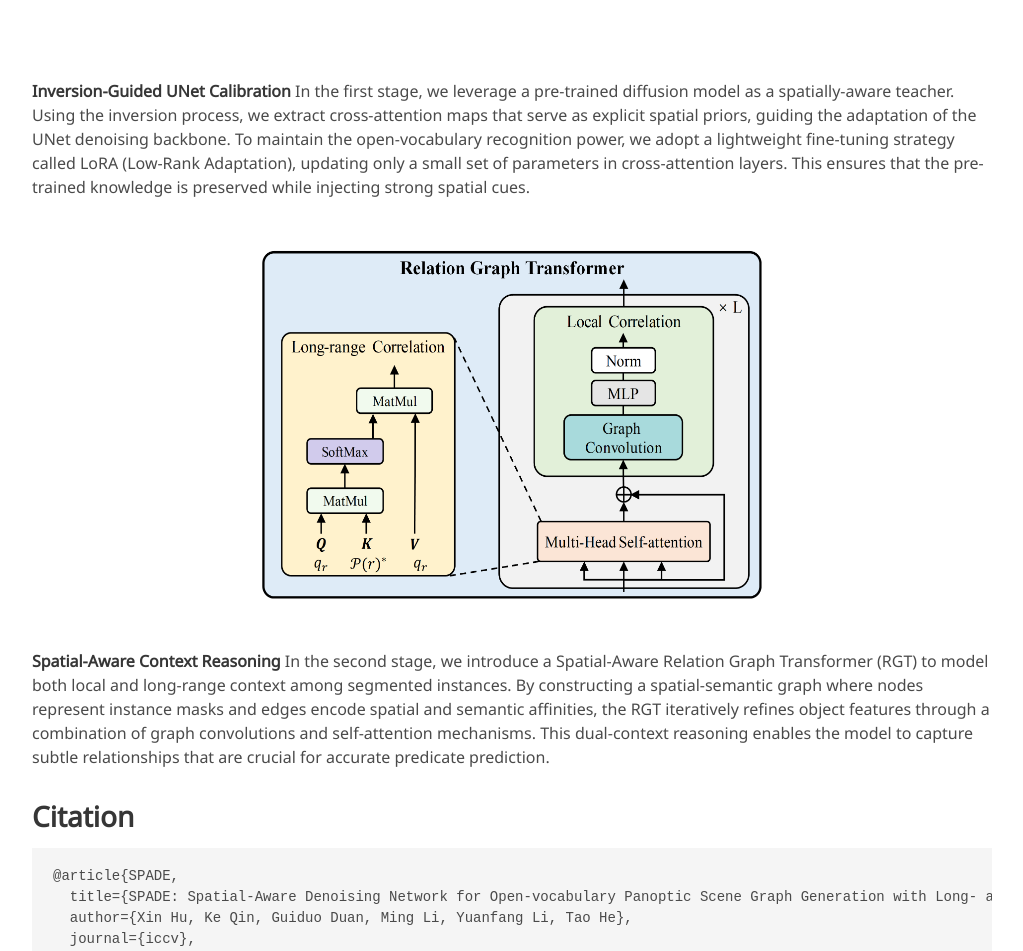
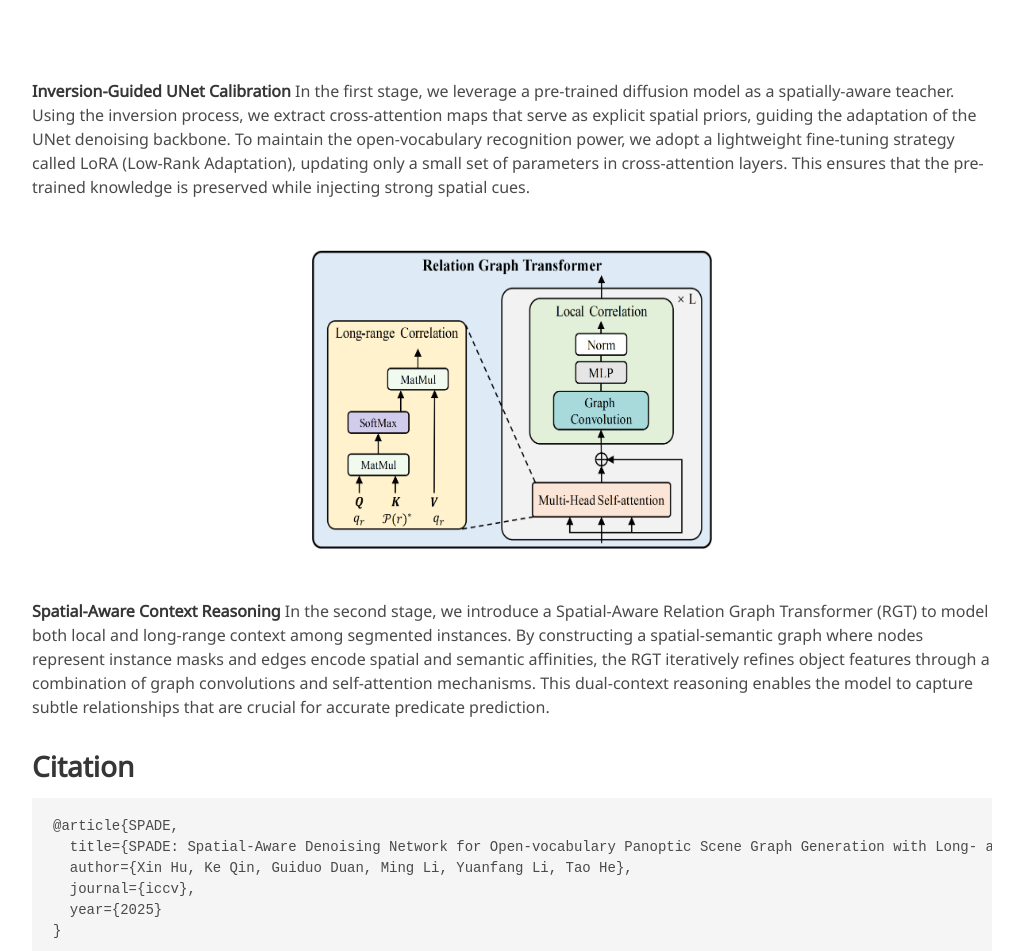
Before and after one commit to 8078qwe/SPADE, a Jekyll site: the page built from index.md, in a window 1280 px wide. Shown: the part 3243-4194 px from the top of the page, without its empty margins (128-1151 px from the left). Built offline with Jekyll 4.4.1, drawn with Linux system fonts in a browser that asks for light colours; some web fonts are replaced.

Commit message:
Update index.md

```diff
--- a/index.md
+++ b/index.md
@@ -83,7 +83,7 @@
 **Inversion-Guided UNet Calibration**
 In the first stage, we leverage a pre-trained diffusion model as a spatially-aware teacher.  Using the inversion process, we extract cross-attention maps that serve as explicit spatial priors, guiding the adaptation of the UNet denoising backbone.  To maintain the open-vocabulary recognition power, we adopt a lightweight fine-tuning strategy called LoRA (Low-Rank Adaptation), updating only a small set of parameters in cross-attention layers.  This ensures that the pre-trained knowledge is preserved while injecting strong spatial cues.
 
-![gte](/image/GTE.png){: style="width: 500px; height: 350px; display: block; margin: 0 auto; margin-top: 50px; margin-bottom: 50px;"}
+![gte](/image/GTE.png){: style="width: 400px; height: 300px; display: block; margin: 0 auto; margin-top: 50px; margin-bottom: 50px;"}
 
 **Spatial-Aware Context Reasoning**
 In the second stage, we introduce a Spatial-Aware Relation Graph Transformer (RGT) to model both local and long-range context among segmented instances.  By constructing a spatial-semantic graph where nodes represent instance masks and edges encode spatial and semantic affinities, the RGT iteratively refines object features through a combination of graph convolutions and self-attention mechanisms.  This dual-context reasoning enables the model to capture subtle relationships that are crucial for accurate predicate prediction.
```
